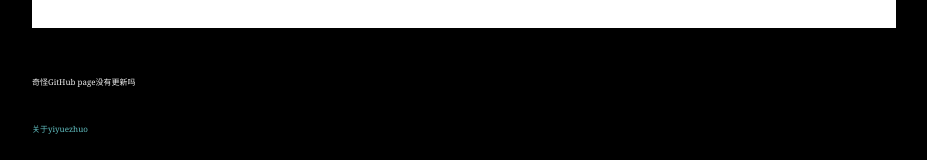
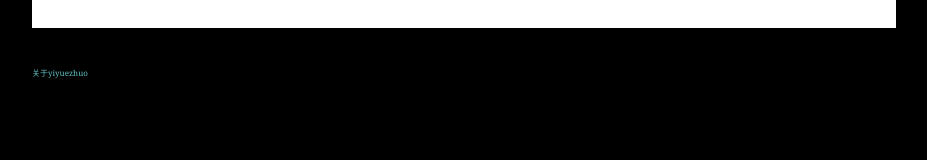
Before and after one commit to yiyuezhuo/yiyuezhuo.github.io, a plain HTML site: page index.html in a window 1280 px wide. Shown: the part 2917-3077 px from the top of the page, without its empty margins (272-1199 px from the left). After the commit the page ends 3025 px from the top, so only its background shows below. Drawn offline with Linux system fonts and the light colour scheme.

Commit message:
fix app bug

```diff
--- a/index.html
+++ b/index.html
@@ -30,7 +30,7 @@
 <p>主要就是试图把IPython Notebook里的Markdown功能拿出来，不用每次开都启动半天服务器。。同时做到极简化，不过还是自带了十几个Markdown样式</p>
 <a href="app/mini_markdown/index.html">the app</a><br>
 <img src="static/p4.png"><br><br><br>
-<p style="font-size:50%">奇怪GitHub page没有更新吗</p>
+<!-- <p style="font-size:50%">奇怪GitHub page没有更新吗</p> -->
 <a href="blog/index.html" style="font-size:50%">关于yiyuezhuo</a>
 
 </body>
```
